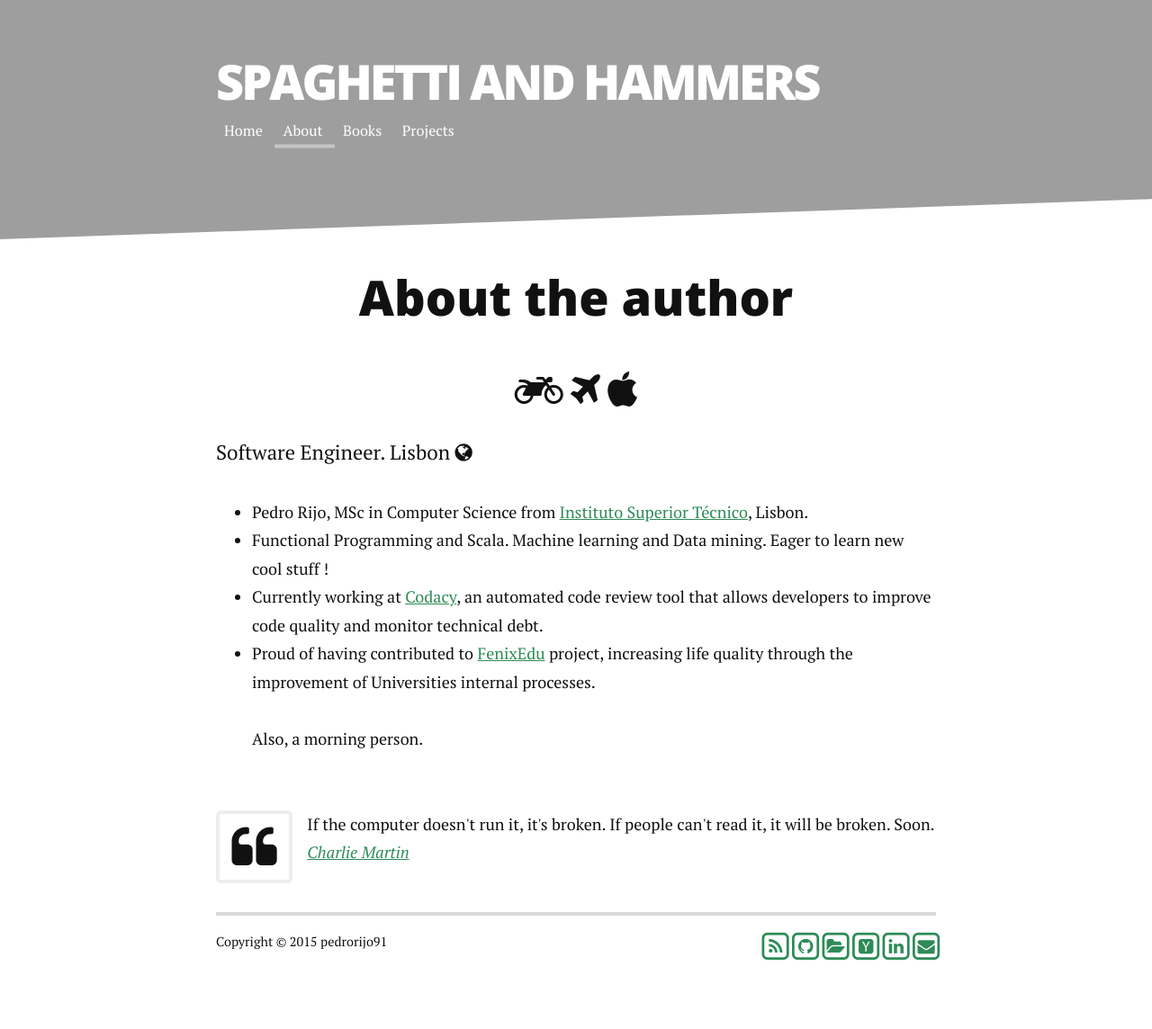
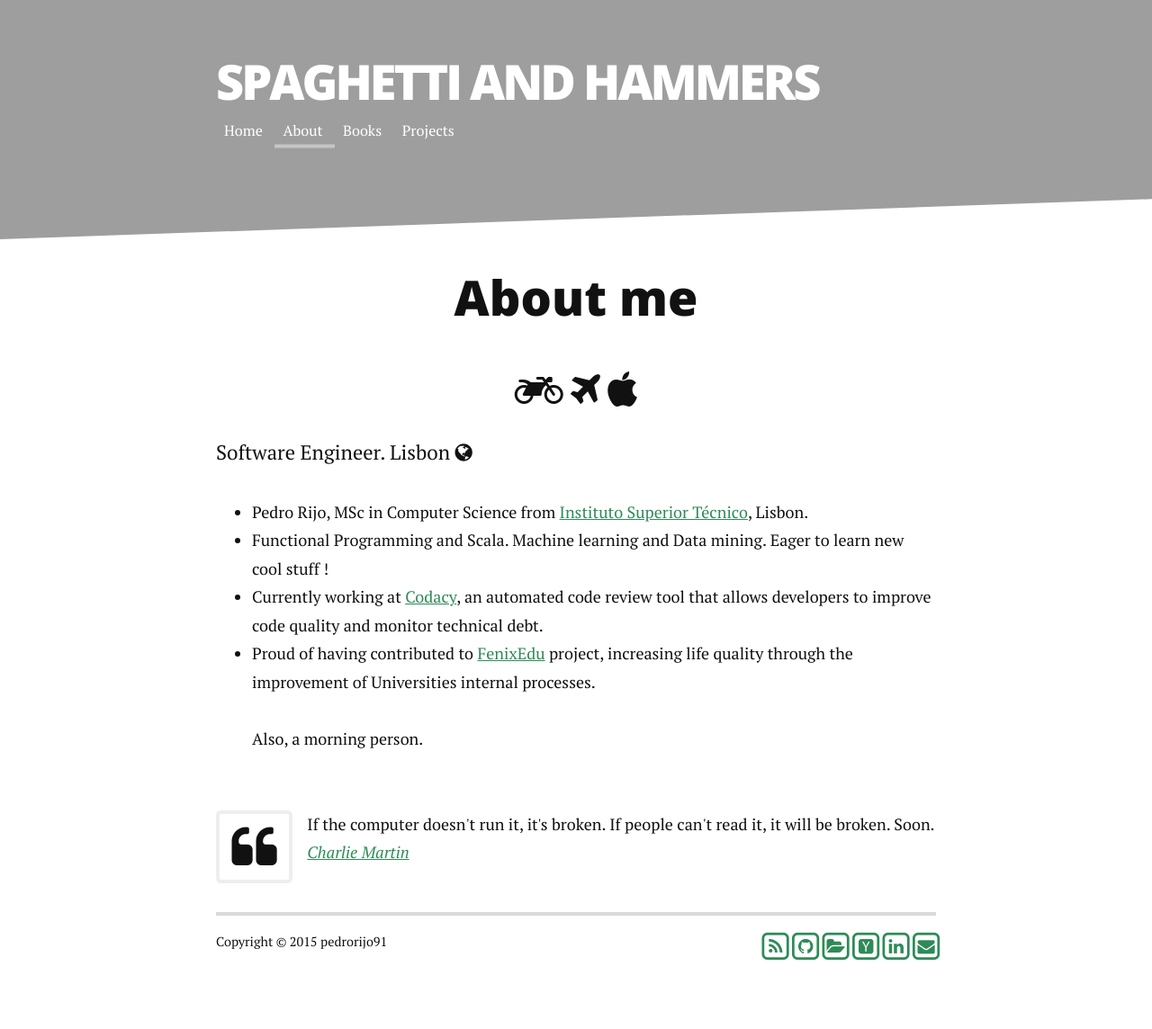
Before and after one commit to pedrorijo91/pedrorijo91.github.io, a Jekyll site: the page built from about.html, in a window 1280 px wide. Shown: the whole page at 90% size. Built offline with Jekyll 4.4.1, drawn with Linux system fonts in a browser that asks for light colours; nearby versions of some CDN libraries; comment, search, counter and statistics services are not loaded.

Commit message:
Change about section title

```diff
--- a/about.html
+++ b/about.html
@@ -4,7 +4,7 @@
 ---
 
 <div class="post">
-	<h1 class="pageTitle">About the author</h1>
+	<h1 class="pageTitle">About me</h1>
 	<h3 class="pageTitle"><i class="fa fa-motorcycle fa-lg"></i> <i class="fa fa-plane fa-lg"></i> <i class="fa fa-apple fa-lg"></i></h3>
 	<p class="intro">Software Engineer. Lisbon <i class="fa fa-globe"></i>
 </p>
```
